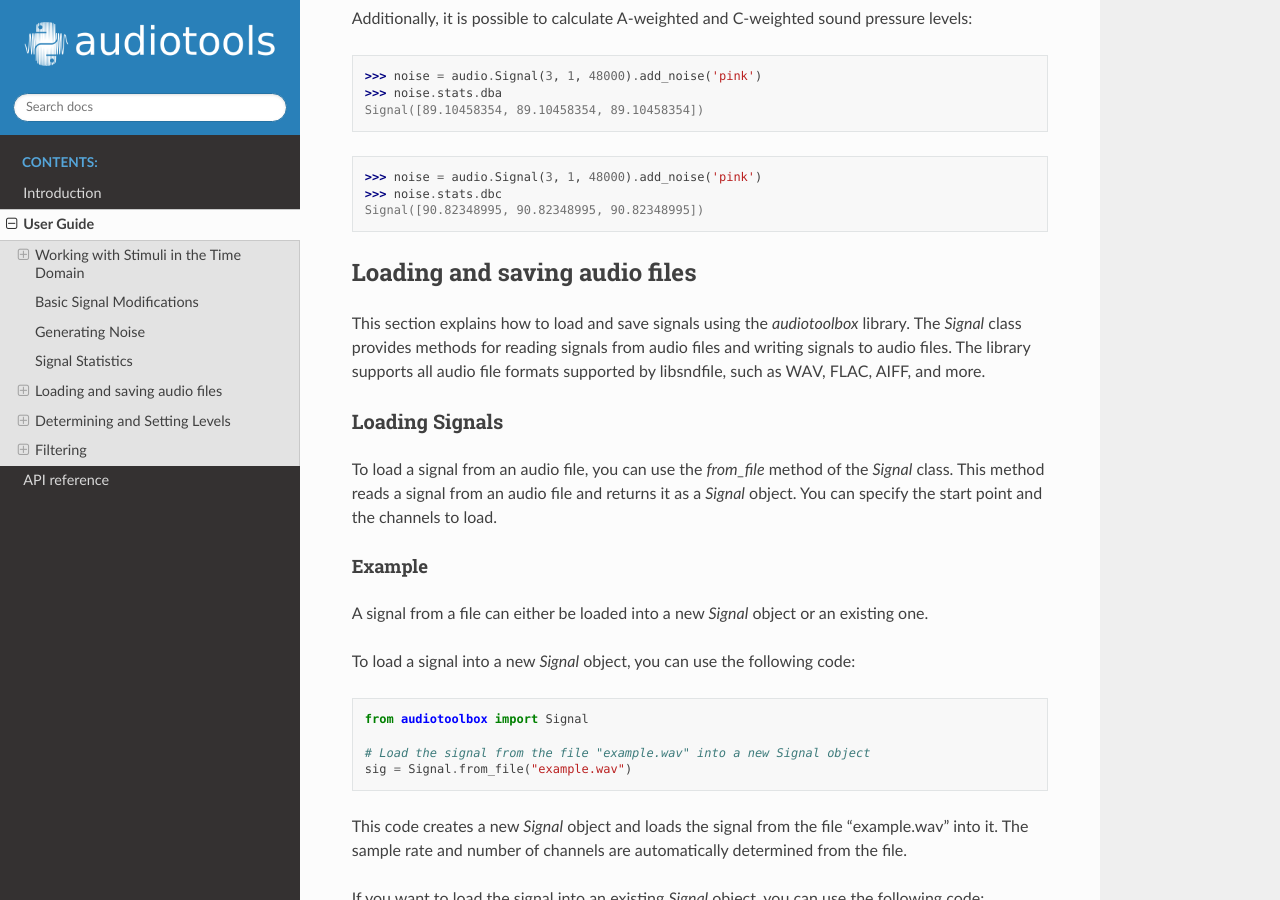
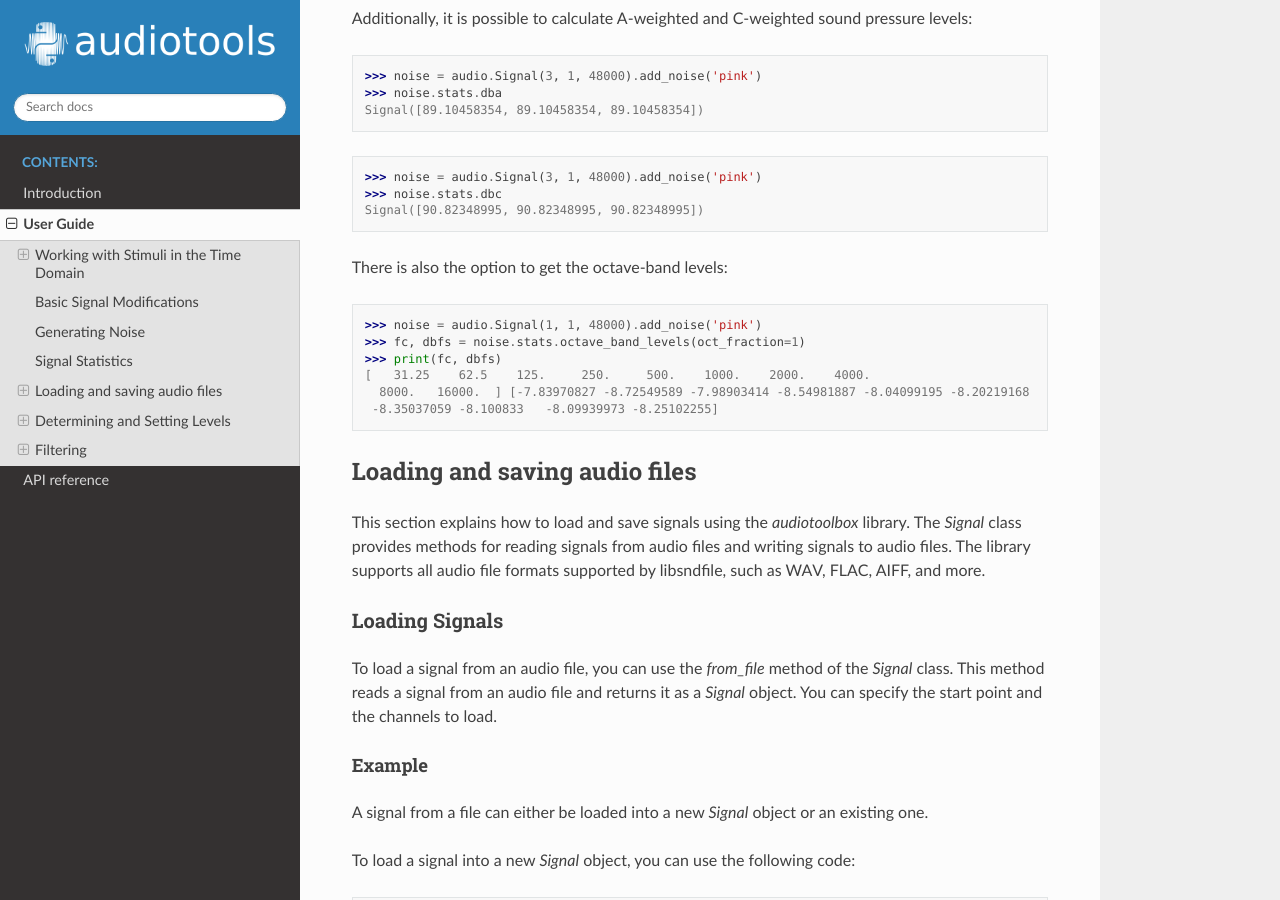
Before and after one commit to Jencke/audiotoolbox, a Sphinx documentation site: the page built from doc/source/user_guide.rst, in a window 1280 px wide and 900 px high, scrolled down 3800 px. Built offline with Sphinx 7.4.7 and the Read the Docs theme 3.1.0, drawn with Linux system fonts in a browser that asks for light colours.

Commit message:
Added octave_band_levels doc to userguide

```diff
--- a/doc/source/user_guide.rst
+++ b/doc/source/user_guide.rst
@@ -140,6 +140,15 @@ Signal([89.10458354, 89.10458354, 89.10458354])
 >>> noise.stats.dbc
 Signal([90.82348995, 90.82348995, 90.82348995])
 
+There is also the option to get the octave-band levels:
+
+>>> noise = audio.Signal(1, 1, 48000).add_noise('pink')
+>>> fc, dbfs = noise.stats.octave_band_levels(oct_fraction=1)
+>>> print(fc, dbfs)
+[   31.25    62.5    125.     250.     500.    1000.    2000.    4000.
+  8000.   16000.  ] [-7.83970827 -8.72549589 -7.98903414 -8.54981887 -8.04099195 -8.20219168
+ -8.35037059 -8.100833   -8.09939973 -8.25102255]
+
 .. include:: user_guide/input_output.rst
 
 .. include:: user_guide/set_level.rst
```
